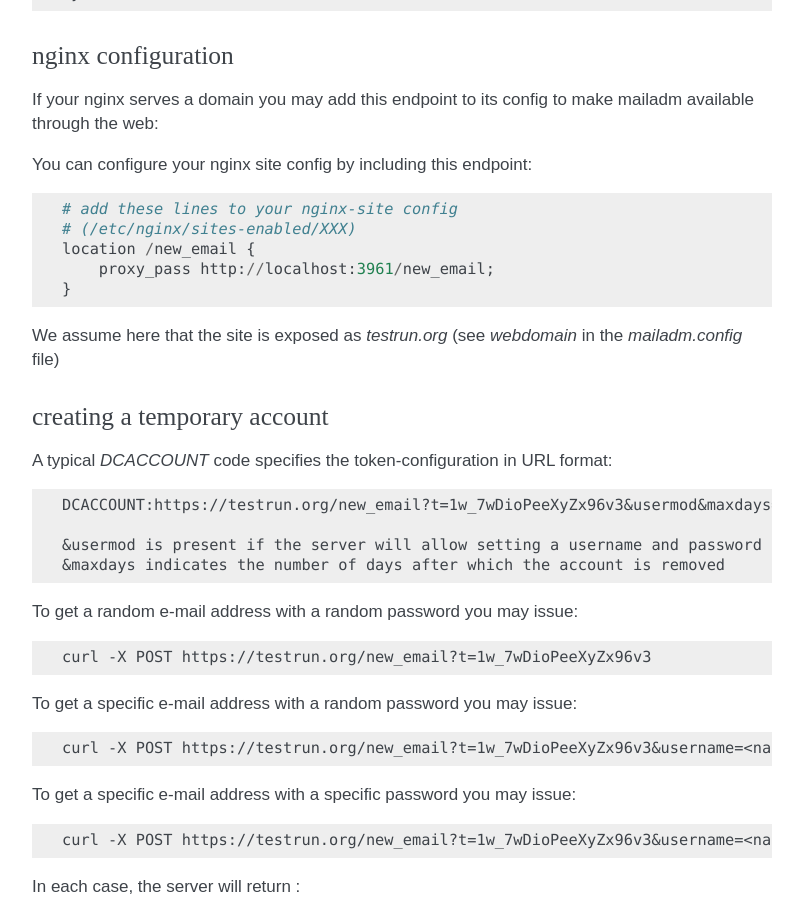
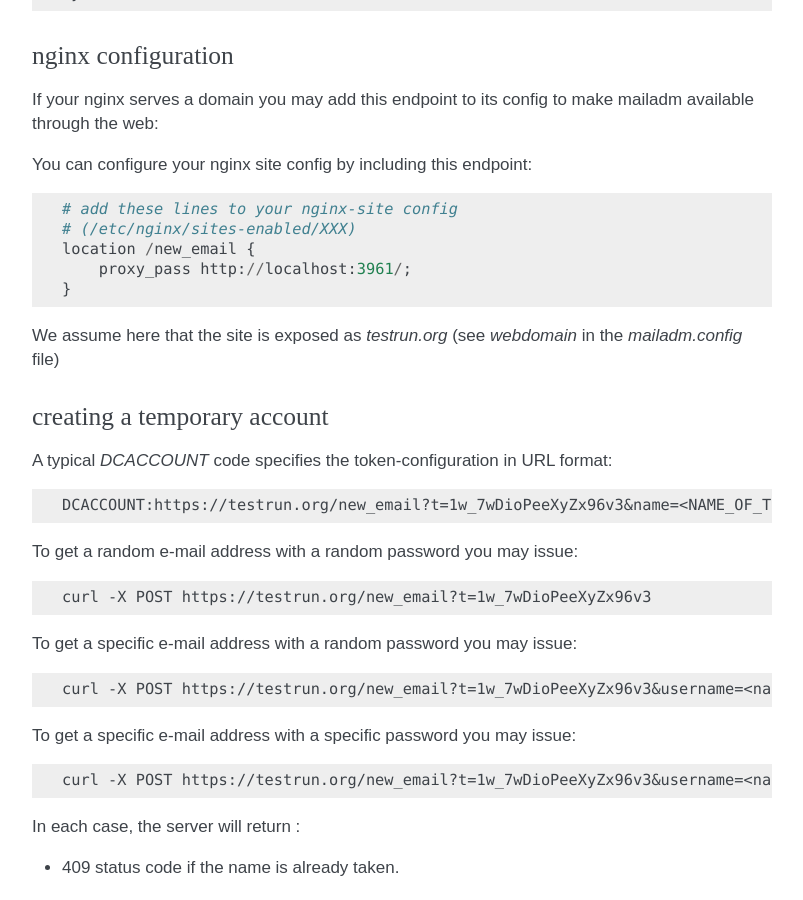
Before and after one commit to deltachat/mailadm, a Sphinx documentation site: the page built from doc/index.rst, in a window 1280 px wide and 900 px high, scrolled down 2053 px. Shown: the whole window, without its empty margins (348-1151 px from the left). Built offline with Sphinx 7.4.7, drawn with Linux system fonts in a browser that asks for light colours.

Commit message:
fix some docs

```diff
--- a/doc/index.rst
+++ b/doc/index.rst
@@ -114,7 +114,7 @@
     # add these lines to your nginx-site config
     # (/etc/nginx/sites-enabled/XXX)
     location /new_email {
-        proxy_pass http://localhost:3961/new_email;
+        proxy_pass http://localhost:3961/;
     }
 
 We assume here that the site is exposed as `testrun.org` (see `webdomain` in the `mailadm.config` file)
@@ -125,10 +125,7 @@
 
 A typical `DCACCOUNT` code specifies the token-configuration in URL format::
 
-   DCACCOUNT:https://testrun.org/new_email?t=1w_7wDioPeeXyZx96v3&usermod&maxdays=<NUMDAYS>
-
-   &usermod is present if the server will allow setting a username and password
-   &maxdays indicates the number of days after which the account is removed
+   DCACCOUNT:https://testrun.org/new_email?t=1w_7wDioPeeXyZx96v3&name=<NAME_OF_TOKEN>>
 
 To get a random e-mail address with a random password you may issue::
 
```
